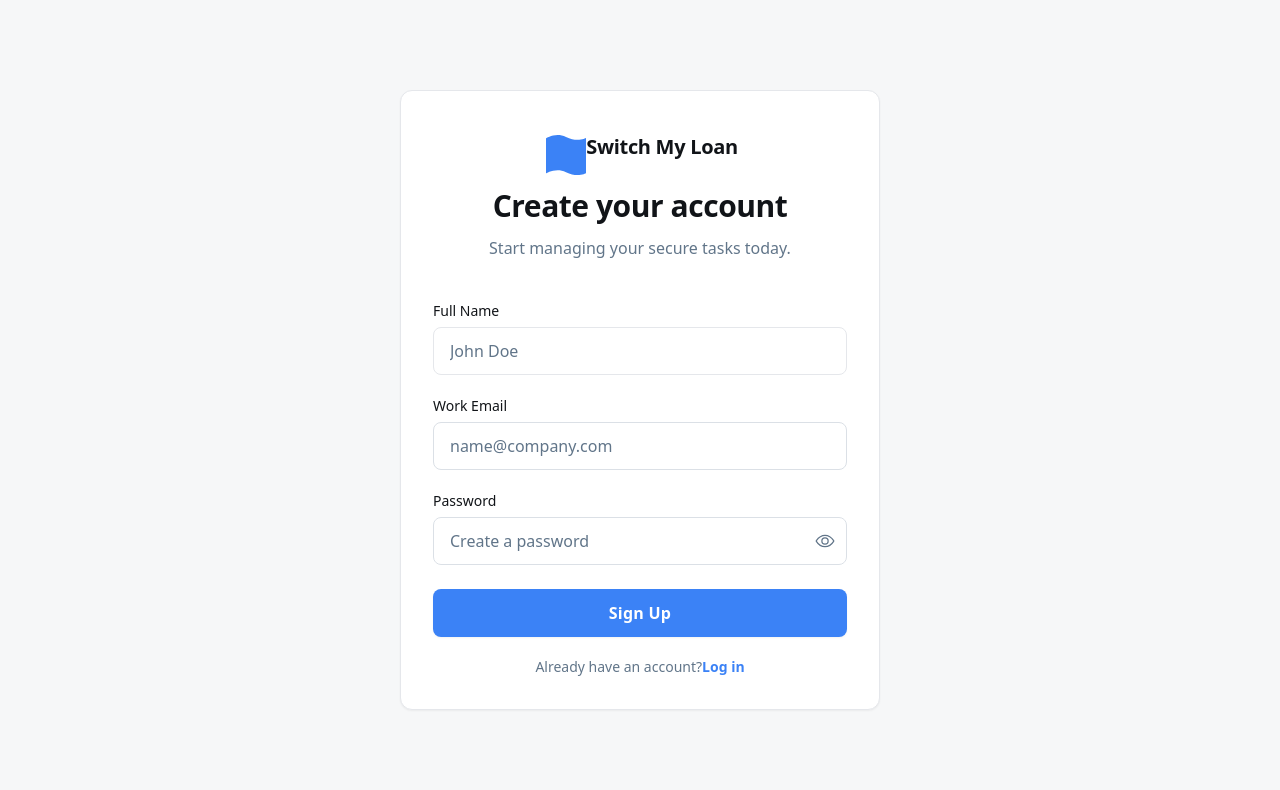
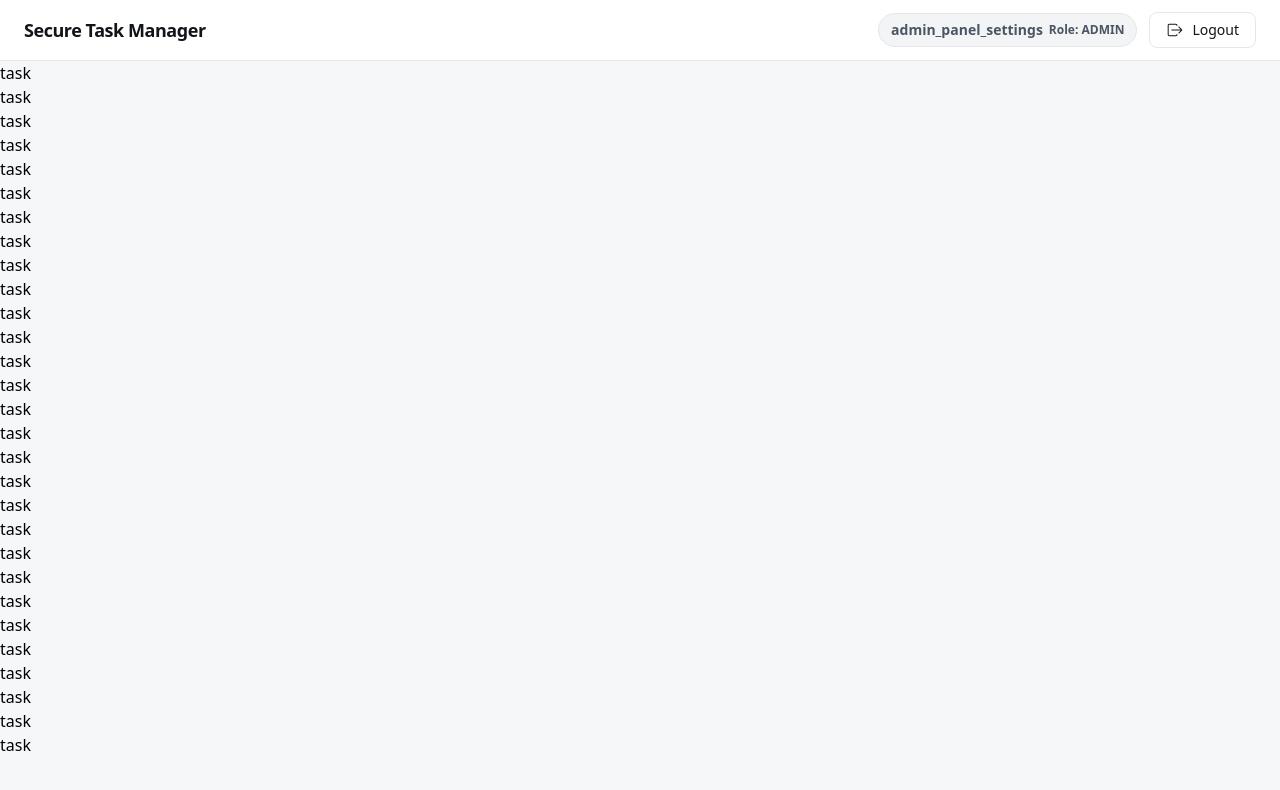
Before and after one commit to 21PM/Task-Manager, a React (Vite) app: page / in a window 1280 px wide. Shown: the top 790 px of the page. Built offline with nearby package versions, Linux system fonts and the light colour scheme.

Commit message:
Header added

```diff
--- a/src/App.jsx
+++ b/src/App.jsx
@@ -1,13 +1,14 @@
 import { useState } from "react";
 import Login from "./Pages/Login/Login";
 import Signup from "./Pages/Signup/Signup";
+import TasksPage from "./Pages/Tasks/TasksPage";
 function App() {
   const [count, setCount] = useState(0);
 
   return (
     <div className="bg-background-light  w-full min-h-screen flex items-center justify-center">
       {/* <Login /> */}
-      <Signup />
+      <TasksPage />
     </div>
   );
 }
--- /dev/null
+++ b/src/Components/Header.jsx
@@ -0,0 +1,32 @@
+import React from "react";
+import { IoIosLogOut } from "react-icons/io";
+
+function Header() {
+  return (
+    <header class="bg-white  border-b border-[#e5e7eb]  px-6 py-3 sticky top-0 z-50 max-w-[100vw]">
+      <div class="max-w-7xl mx-auto flex items-center justify-between">
+        <div class="flex items-center gap-3">
+          <h1 class="text-lg font-bold tracking-tight text-[#111418]">
+            Secure Task Manager
+          </h1>
+        </div>
+        <div class="flex items-center gap-3">
+          <div class="hidden md:flex items-center px-3 py-1.5 rounded-full bg-gray-100  text-xs font-semibold text-gray-600  border border-gray-200 ">
+            <span class="material-symbols-outlined text-sm mr-1.5">
+              admin_panel_settings
+            </span>
+            Role: ADMIN
+          </div>
+          <button class="flex items-center justify-center h-9 px-4 rounded-lg bg-white border border-gray-200 text-sm font-medium text-[#111418] transition-colors">
+            <span class="material-symbols-outlined text-lg mr-2">
+              <IoIosLogOut />
+            </span>
+            Logout
+          </button>
+        </div>
+      </div>
+    </header>
+  );
+}
+
+export default Header;
--- /dev/null
+++ b/src/Pages/Tasks/TasksPage.jsx
@@ -0,0 +1,40 @@
+import React from "react";
+import Header from "../../Components/Header";
+function TasksPage() {
+  return (
+    <div className="relative w-full min-h-screen">
+      <Header />
+      <p>task</p>
+      <p>task</p>
+      <p>task</p>
+      <p>task</p>
+      <p>task</p>
+      <p>task</p>
+      <p>task</p>
+      <p>task</p>
+      <p>task</p>
+      <p>task</p>
+      <p>task</p>
+      <p>task</p>
+      <p>task</p>
+      <p>task</p>
+      <p>task</p>
+      <p>task</p>
+      <p>task</p>
+      <p>task</p>
+      <p>task</p>
+      <p>task</p>
+      <p>task</p>
+      <p>task</p>
+      <p>task</p>
+      <p>task</p>
+      <p>task</p>
+      <p>task</p>
+      <p>task</p>
+      <p>task</p>
+      <p>task</p>
+    </div>
+  );
+}
+
+export default TasksPage;
```
